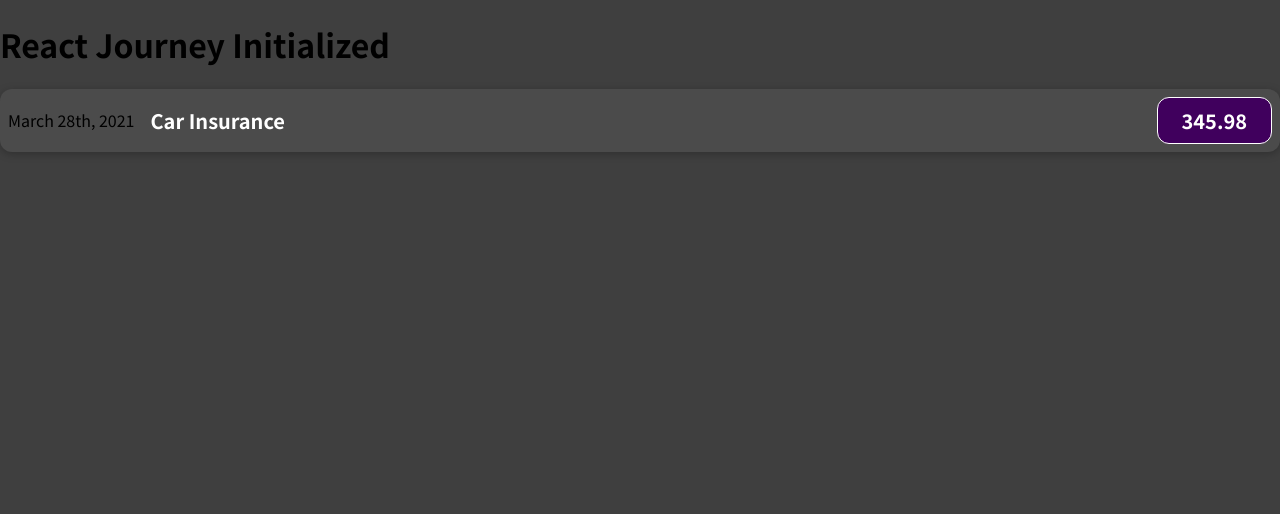
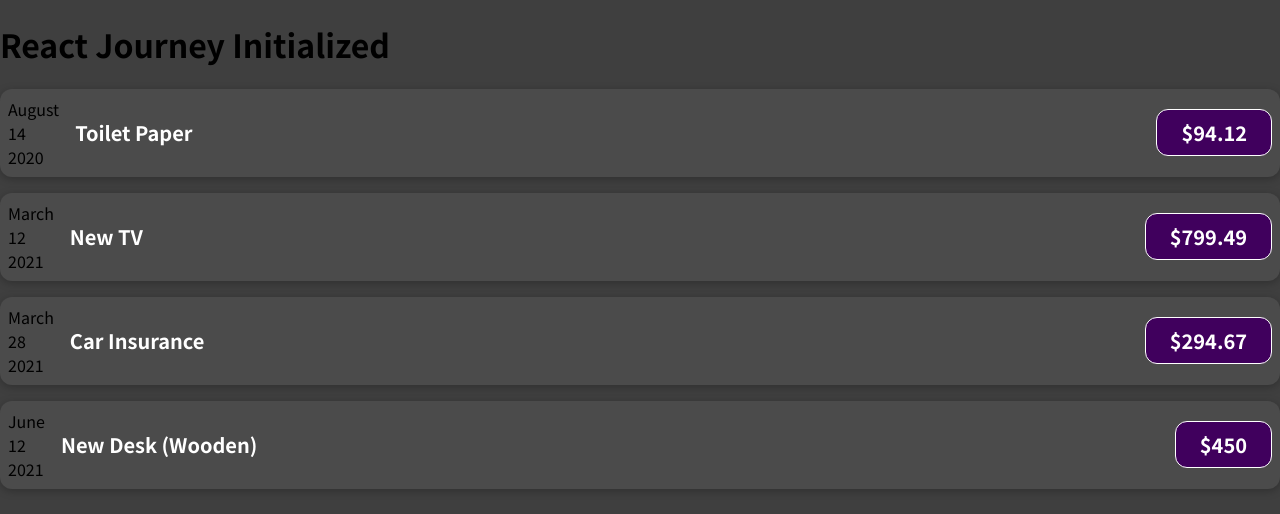
Before and after one commit to jackiedallas/react-expense-tracker, a JavaScript app: page / in a window 1280 px wide. Shown: the top 514 px of the page. Built offline with nearby package versions, Linux system fonts and the light colour scheme.

Commit message:
split expense date into seperate file

```diff
--- a/src/App.js
+++ b/src/App.js
@@ -1,10 +1,52 @@
 import ExpenseItem from './components/ExpenseItem';
 
 function App() {
+
+	const expenses = [
+		{
+			id: 'e1',
+			title: 'Toilet Paper',
+			amount: 94.12,
+			date: new Date(2020, 7, 14),
+		},
+		{ id: 'e2', title: 'New TV', amount: 799.49, date: new Date(2021, 2, 12) },
+		{
+			id: 'e3',
+			title: 'Car Insurance',
+			amount: 294.67,
+			date: new Date(2021, 2, 28),
+		},
+		{
+			id: 'e4',
+			title: 'New Desk (Wooden)',
+			amount: 450,
+			date: new Date(2021, 5, 12),
+		}
+	];
+
   return (
     <div>
       <h1>React Journey Initialized</h1>
-	  <ExpenseItem></ExpenseItem>
+	    <ExpenseItem
+		    title={expenses[0].title}
+		    amount={expenses[0].amount}
+		    date={expenses[0].date}>
+	    </ExpenseItem>
+	    <ExpenseItem
+		    title={expenses[1].title}
+		    amount={expenses[1].amount}
+		    date={expenses[1].date}>
+	    </ExpenseItem>
+	    <ExpenseItem
+		    title={expenses[2].title}
+		    amount={expenses[2].amount}
+		    date={expenses[2].date}>
+	    </ExpenseItem>
+	    <ExpenseItem
+		    title={expenses[3].title}
+		    amount={expenses[3].amount}
+		    date={expenses[3].date}>
+	    </ExpenseItem>
     </div>
   );
 }
--- /dev/null
+++ b/src/components/ExpenseDate.js
@@ -0,0 +1,15 @@
+function ExpenseDate(props) {
+	const month = props.date.toLocaleString('en-US', {month: 'long'});
+	const day = props.date.toLocaleString('en-US', {day: '2-digit'});
+	const year = props.date.getFullYear();
+
+	return (
+		<div>
+			<div>{month}</div>
+			<div>{day}</div>
+			<div>{year}</div>
+		</div>
+	);
+}
+
+export default ExpenseDate;
--- a/src/components/ExpenseItem.js
+++ b/src/components/ExpenseItem.js
@@ -1,12 +1,14 @@
+import ExpenseDate from './ExpenseDate';
 import './ExpenseItem.css';
 
-function ExpenseItem() {
+function ExpenseItem(props) {
+
 	return (
 		<div className="expense-item">
-			<div>March 28th, 2021</div>
+			<ExpenseDate date={props.date} />
 			<div className="expense-item__description">
-				<h2>Car Insurance</h2>
-				<div className="expense-item__price">345.98</div>
+				<h2>{props.title}</h2>
+				<div className="expense-item__price">${props.amount}</div>
 			</div>
 		</div>
 	)};
```
Also changed, not shown: 1 other file (tests, documents, lock files or other folders).
